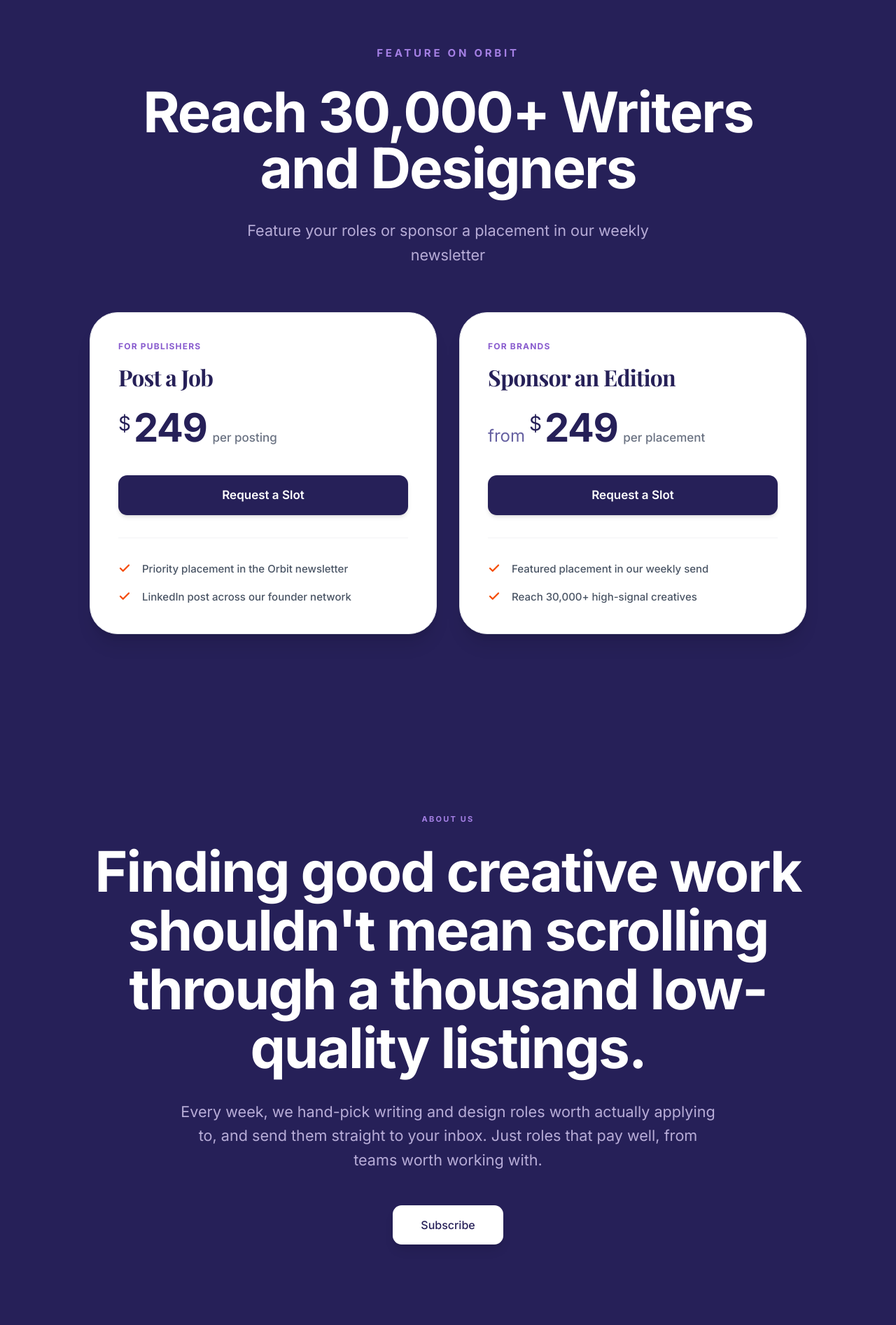
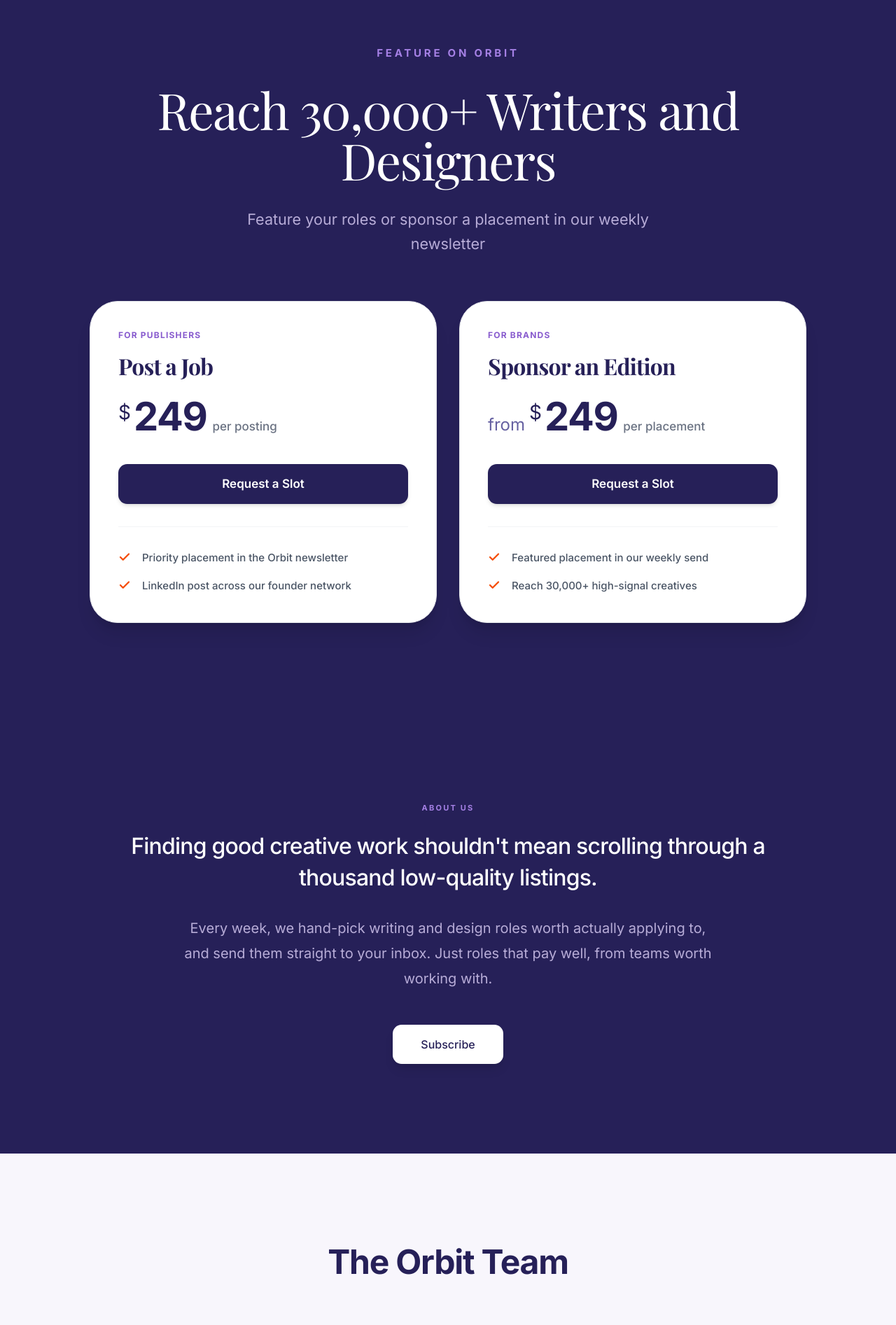
Before and after one commit to Ravs0/orbit-website, a React (Vite) app: page / in a window 1280 px wide. Shown: the part 900-2793 px from the top of the page at 70% size. Built offline with nearby package versions, Linux system fonts and the light colour scheme; a web font is replaced by a local one.

Commit message:
fix: actually include logo.png, revert heading sizes, fix team heading

```diff
--- a/src/App.tsx
+++ b/src/App.tsx
@@ -217,7 +217,7 @@
           <div className="text-brand-400 font-bold text-[13px] sm:text-[15px] tracking-[0.25em] uppercase mb-8">
             Feature on Orbit
           </div>
-          <h2 className="text-[3rem] sm:text-[4rem] md:text-[4.5rem] lg:text-[5rem] font-bold tracking-tight text-white mb-8 leading-[1]">
+          <h2 className="text-[2.5rem] md:text-[4rem] lg:text-[4.5rem] font-serif tracking-tight text-white mb-8 leading-[1]">
             Reach 30,000+ Writers and Designers
           </h2>
           <p className="text-xl md:text-[1.35rem] text-brand-200/80 font-normal leading-relaxed max-w-2xl">
@@ -280,10 +280,10 @@
           <motion.div
             custom={0.2} initial="hidden" whileInView="visible" viewport={{ once: true }} variants={fadeUpVariants}
           >
-            <h2 className="text-[3rem] sm:text-[4rem] md:text-[4.5rem] lg:text-[5rem] font-bold tracking-tight text-white leading-[1.05] mb-8">
+            <p className="text-2xl sm:text-[2rem] font-medium tracking-tight text-white leading-[1.4] mb-8">
               Finding good creative work shouldn't mean scrolling through a thousand low-quality listings.
-            </h2>
-            <p className="text-xl md:text-[1.35rem] text-brand-200/80 leading-[1.6] mb-12 max-w-3xl mx-auto">
+            </p>
+            <p className="text-lg sm:text-xl text-brand-200/80 leading-[1.8] mb-12 max-w-3xl mx-auto font-light">
               Every week, we hand-pick writing and design roles worth actually applying to, and send them straight to your inbox. Just roles that pay well, from teams worth working with.
             </p>
             <a href="#subscribe" className="inline-block px-10 py-4 bg-white text-brand-950 rounded-[0.8rem] font-medium text-[16px] hover:bg-brand-50 transition-colors shadow-lg hover:scale-[1.02]">
@@ -298,7 +298,7 @@
         <div className="max-w-4xl mx-auto text-center relative z-10">
           <motion.h2
             custom={0} initial="hidden" whileInView="visible" viewport={{ once: true }} variants={fadeUpVariants}
-            className="text-[3rem] sm:text-[4rem] md:text-[4.5rem] lg:text-[5rem] font-bold tracking-tight text-brand-950 leading-[1.05] mb-16"
+            className="text-[2rem] sm:text-[2.5rem] md:text-[3rem] font-bold tracking-tight text-brand-950 leading-[1.1] mb-16"
           >
             The Orbit Team
           </motion.h2>
```
Also changed, not shown: public/logo.png (added).
